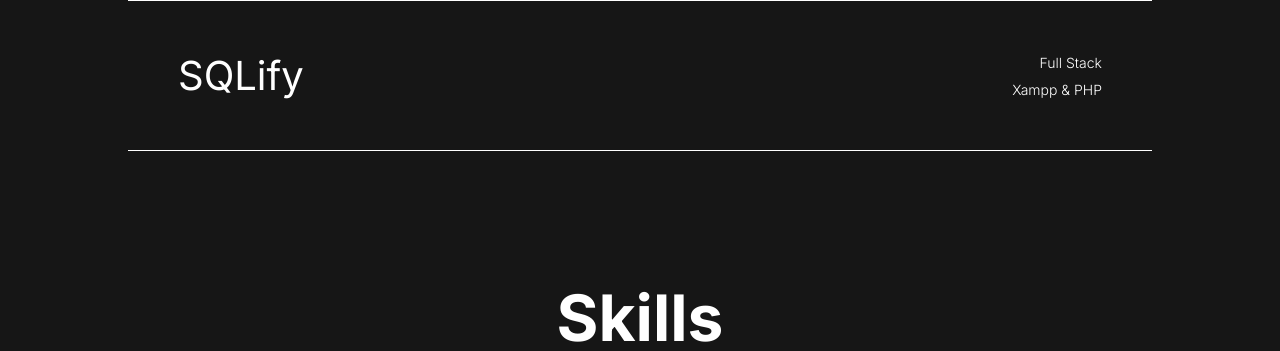
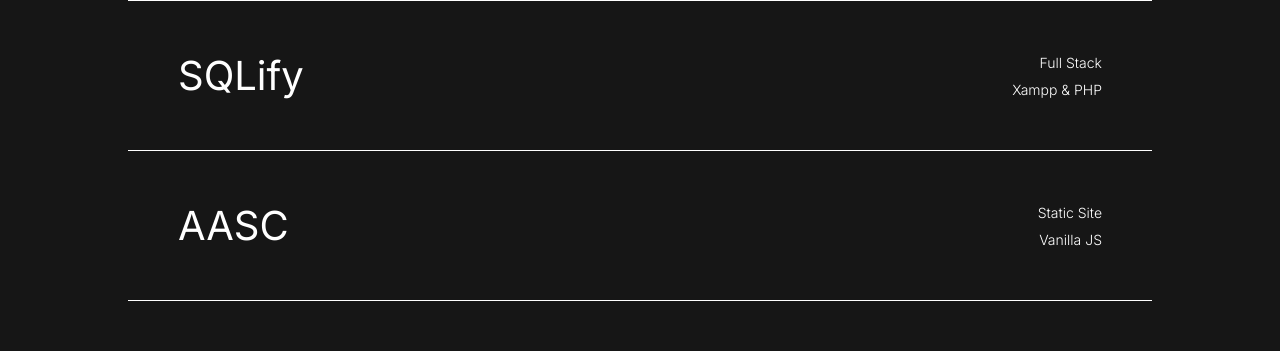
Before and after one commit to M-Ali-Haider/Portfolio, a Next.js app: page /Portfolio/ in a window 1280 px wide. Shown: the part 2416-2767 px from the top of the page. Built offline with nearby package versions, Linux system fonts and the light colour scheme.

Commit message:
added aasc.pk project

```diff
--- a/src/Data/projects.js
+++ b/src/Data/projects.js
@@ -31,4 +31,12 @@
         tech:'Xampp & PHP',
         type:'Full Stack',
     },
+    {
+        name:'AASC',
+        src:'aasc.webp',
+        link:'https://aasc.pk',
+        color:"#005a7e",
+        tech:'Vanilla JS',
+        type:'Static Site',
+    },
 ]
```
Also changed, not shown: public/images/aasc.webp (added).
